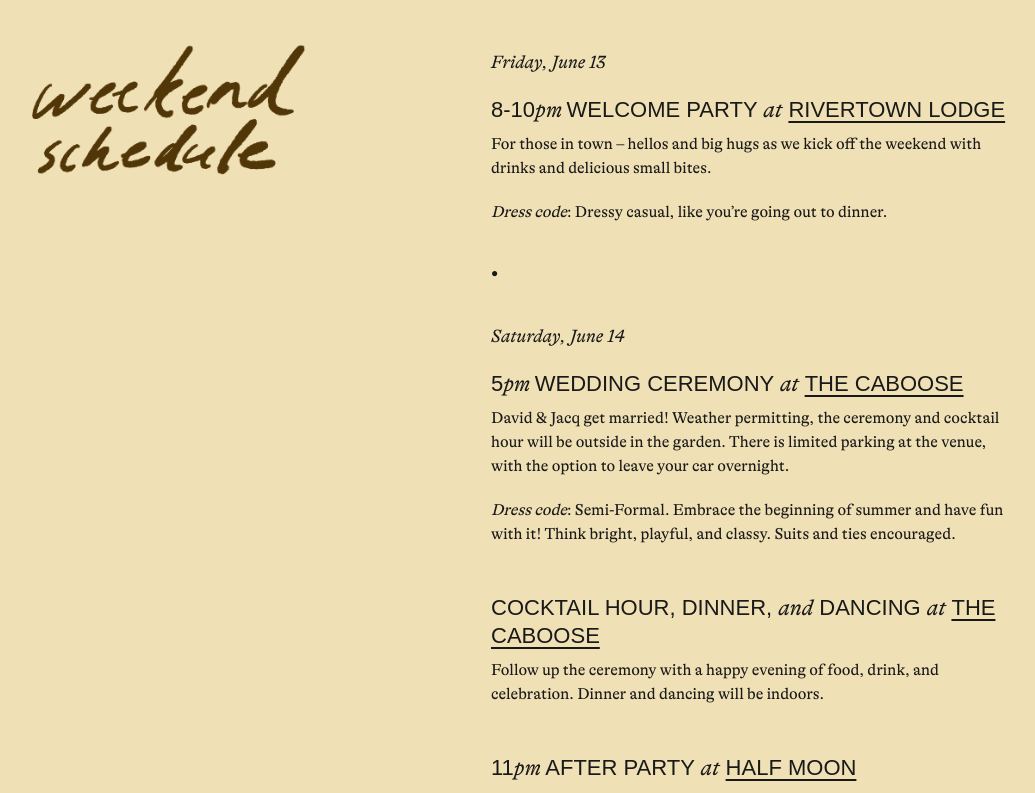
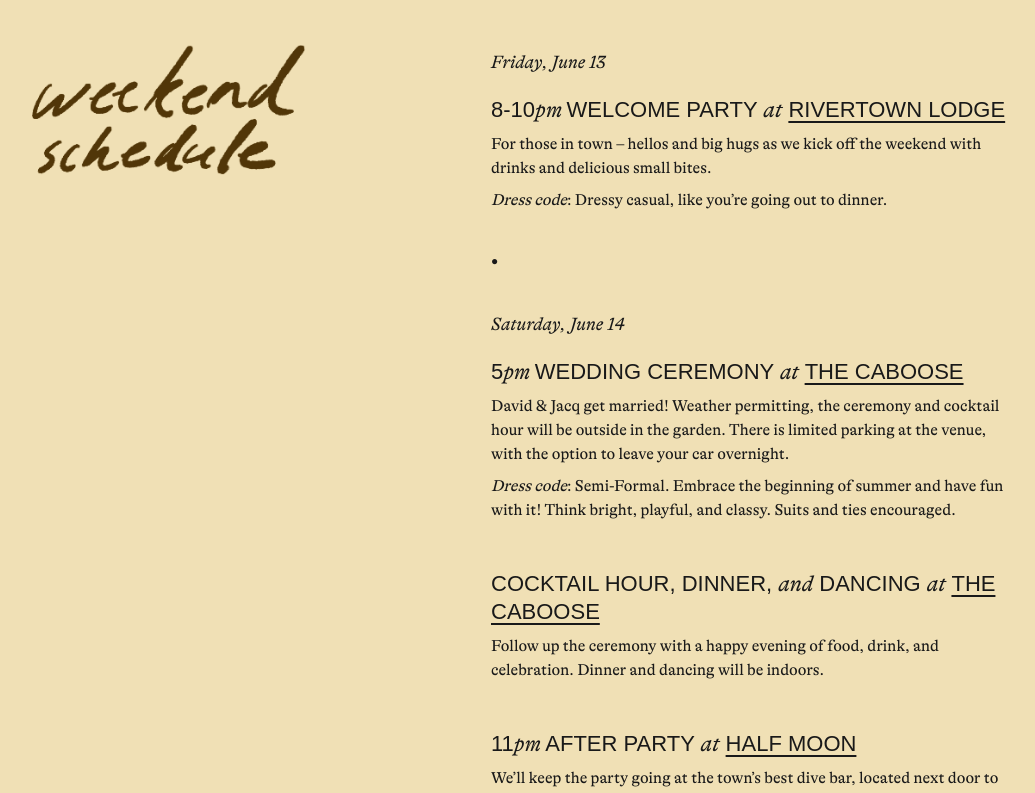
Before and after one commit to ohsnapitscolin/davidandjac, a Next.js app: page / in a window 1280 px wide. Shown: the part 1540-2333 px from the top of the page, without its empty margins (154-1189 px from the left). Built offline with nearby package versions, Linux system fonts and the light colour scheme; a web font is replaced by a local one.

Commit message:
Margin Fix

```diff
--- a/components/Section.jsx
+++ b/components/Section.jsx
@@ -98,10 +98,10 @@ const Copy = ({ copy }) => {
   const lines = useMemo(() => (Array.isArray(copy) ? copy : [copy]), [copy]);
 
   return (
-    <div className="flex flex-col gap-3">
+    <div className="flex flex-col">
       {lines.map((line, index) => {
         return line.value ? (
-          <p className="text-center lg:text-left text-lg font-alpina-italic italic line-height">
+          <p className="text-center lg:text-left text-lg font-alpina-italic italic line-height mt-3 first-of-type:mt-0">
             {line.value}
           </p>
         ) : (
```
